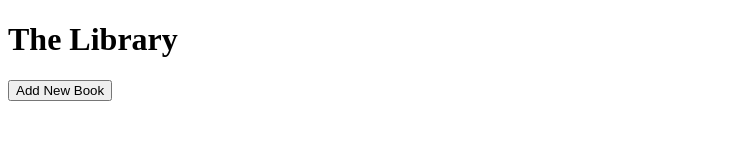
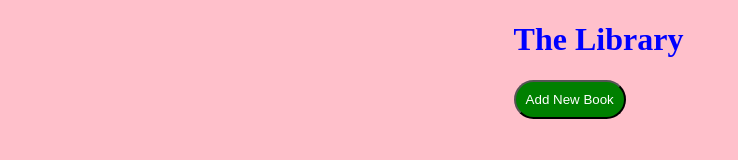
Before and after one commit to Shatakshi0601/MyLibrary, a plain HTML site: page index.html in a window 1280 px wide. Shown: the whole page, without its empty margins (0-738 px from the left). Drawn offline with Linux system fonts and the light colour scheme.

Commit message:
Update style.css with new content

```diff
--- a/style.css
+++ b/style.css
@@ -1,3 +1,23 @@
+body {
+    background-color:pink;
+}
+
+#header {
+    padding-left: 40%;
+}
+
+#header > h1 {
+    color:blue;
+    font-size: xx-large;
+}
+
+#add-newbook-btn {
+    padding:10px;
+    background-color: green;
+    color: white;
+    border-radius: 20px;
+}
+
 dialog {
     border: 1px solid #131212;
     border-radius: 8px;
```
